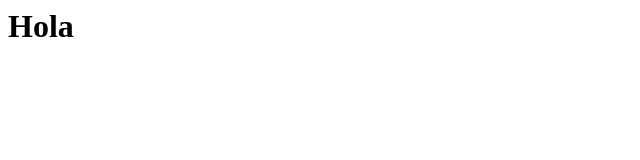
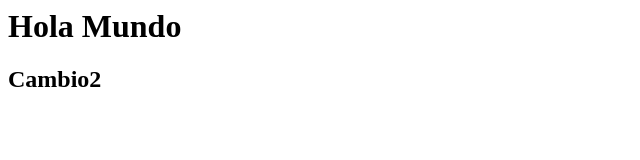
Before and after one commit to Maxsaldias/TallerVersiones, a plain HTML site: page index.html in a window 1280 px wide. Shown: the whole page, without its empty margins (0-640 px from the left). Drawn offline with Linux system fonts and the light colour scheme.

Commit message:
index
nuevos Cambios

```diff
--- a/index.html
+++ b/index.html
@@ -1 +1,2 @@
-<h1>Hola</h1>
+<h1>Hola Mundo</h1>
+<h2>Cambio2<h2/>
```
Also changed, not shown: 1 other file.
